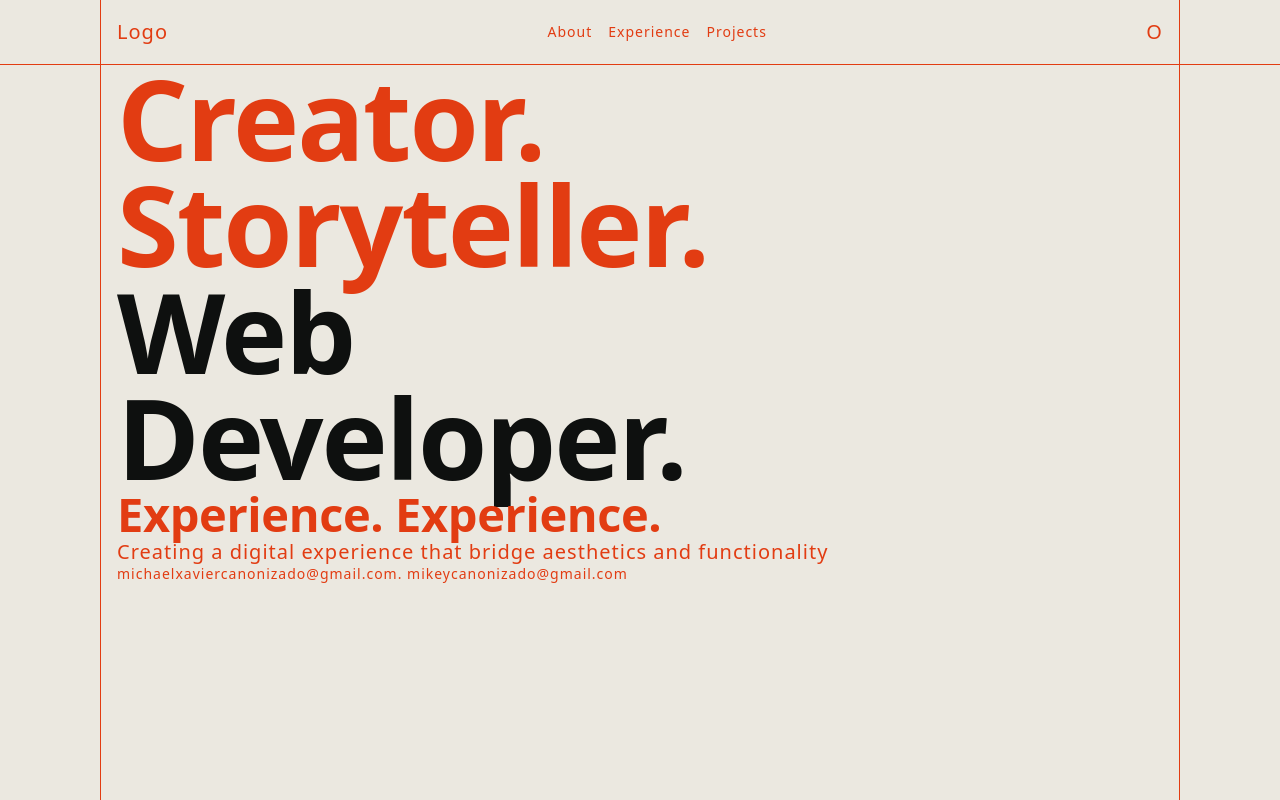
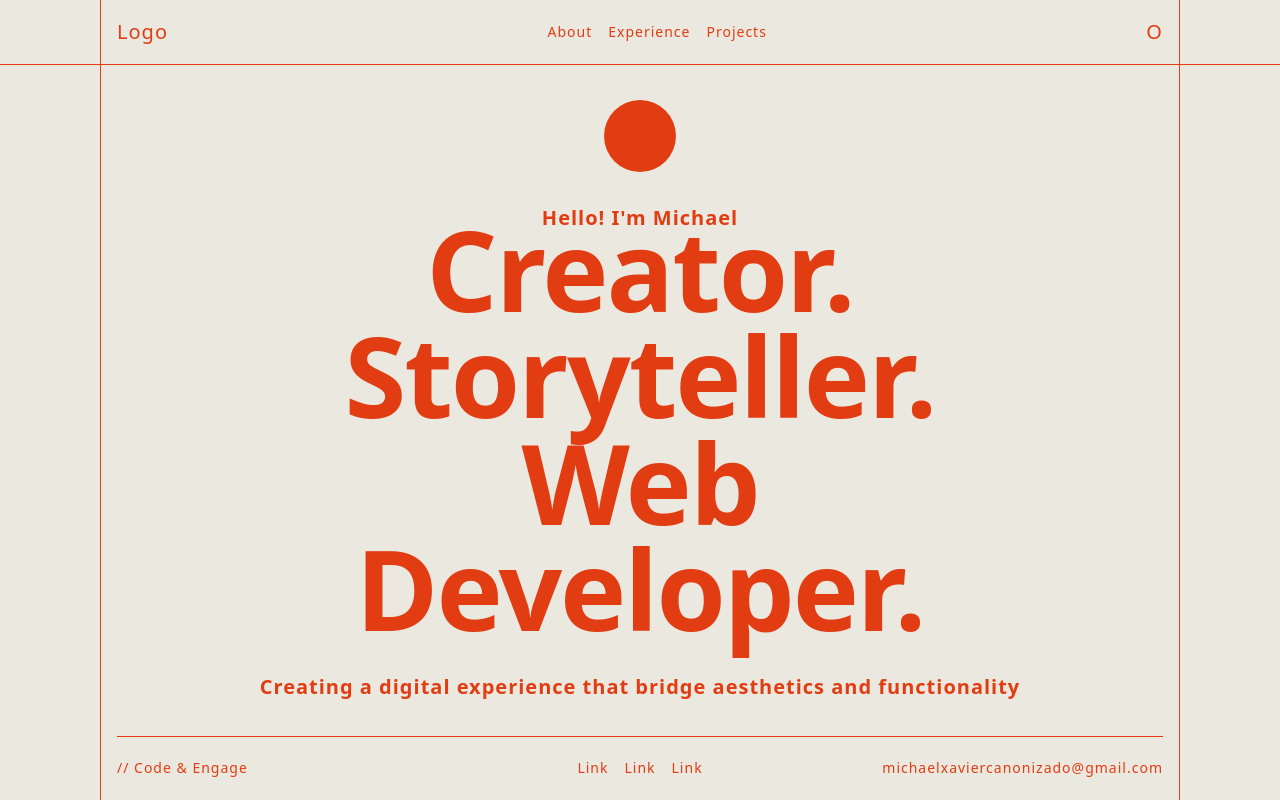
Before and after one commit to michaelcanonizado/michaelcanonizado, a Next.js app: page / in a window 1280 px wide. Shown: the top 800 px of the page. Built offline with nearby package versions, Linux system fonts and the light colour scheme.

Commit message:
feat: add base <Hero/> layout

```diff
--- a/src/app/_sections/hero.tsx
+++ b/src/app/_sections/hero.tsx
@@ -2,27 +2,40 @@ import React from 'react';
 
 const Hero = () => {
   return (
-    <div className=''>
-      <div className='max-w-[810px]'>
-        <h1 className='text-display'>
-          Creator. Storyteller.{' '}
-          <span className='text-brand'>Web Developer.</span>
-        </h1>
+    <>
+      <div className='hero-height flex flex-col items-center justify-center overflow-hidden border-b-[1px] text-center'>
+        <div className='mb-lg'>
+          <div className='size-[72px] rounded-full bg-foreground' />
+        </div>
+        <div className='mb-[-16px]'>
+          <p className='font-bold'>Hello! I&apos;m Michael</p>
+        </div>
+        <div className='text-display mb-lg flex max-w-[810px] flex-col items-center'>
+          <h1 className=''>Creator.</h1>
+          <h1 className=''>Storyteller.</h1>
+          <h1 className='text-brand'>Web Developer.</h1>
+        </div>
+        <div className=''>
+          <p className='font-bold'>
+            Creating a digital experience that bridge aesthetics and
+            functionality
+          </p>
+        </div>
       </div>
-      <div className=''>
-        <h2 className='text-heading'>Experience. Experience.</h2>
+      <div className='text-sub !m-0 grid h-[64px] grid-cols-3 border-b-[1px] bg-background'>
+        <div className='flex items-center justify-start'>
+          <p className=''>{'// Code & Engage'}</p>
+        </div>
+        <div className='flex items-center justify-center space-x-md'>
+          <p className=''>Link</p>
+          <p className=''>Link</p>
+          <p className=''>Link</p>
+        </div>
+        <div className='flex items-center justify-end'>
+          <p className=''>michaelxaviercanonizado@gmail.com</p>
+        </div>
       </div>
-      <div className=''>
-        <p className='text-body'>
-          Creating a digital experience that bridge aesthetics and functionality
-        </p>
-      </div>
-      <div className=''>
-        <p className='text-sub text-muted-foreground'>
-          michaelxaviercanonizado@gmail.com. mikeycanonizado@gmail.com
-        </p>
-      </div>
-    </div>
+    </>
   );
 };
 
--- a/src/styles/globals.css
+++ b/src/styles/globals.css
@@ -4,8 +4,8 @@
 
 @layer base {
   :root {
-    --brand: 150 7% 6%;
-    /* --brand: 11 99% 60%; */
+    /* --brand: 150 7% 6%; */
+    --brand: 12 85% 48%;
 
     --background: 44 22% 90%;
     --foreground: 12 85% 48%;
@@ -52,6 +52,10 @@
   }
 }
 
+.hero-height {
+  height: calc(100vh - (64px * 2));
+  min-height: 650px;
+}
 .container {
   padding-left: 16px;
   padding-right: 16px;
--- a/tailwind.config.ts
+++ b/tailwind.config.ts
@@ -24,7 +24,8 @@ const config: Config = {
         xs: '4px',
         sm: '8px',
         md: '16px',
-        lg: '32px'
+        lg: '32px',
+        xl: '64px'
       }
     }
   },
```
